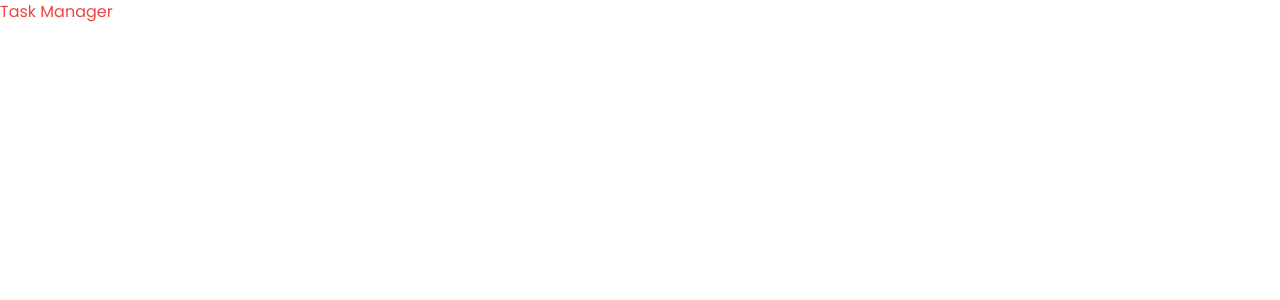
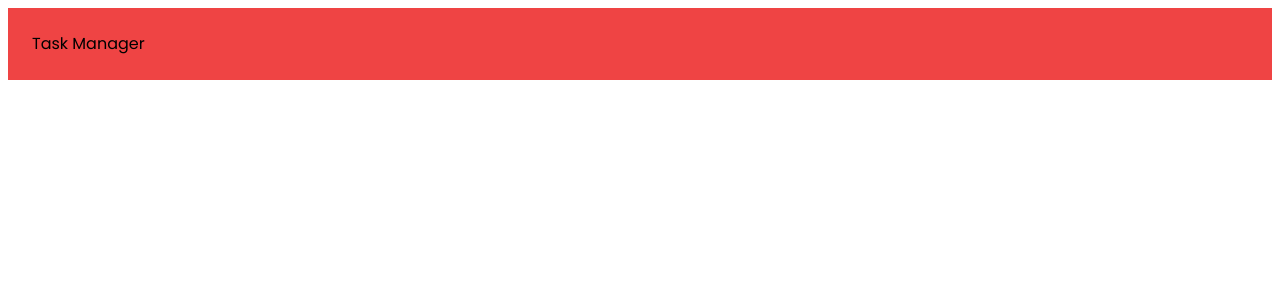
Before and after one commit to cerqMateus/react-tasks, a React (Vite) app: page / in a window 1280 px wide. Shown: the top 300 px of the page. Built offline with nearby package versions, Linux system fonts and the light colour scheme.

Commit message:
chore: add tailwind prettier plugin

```diff
--- a/package.json
+++ b/package.json
@@ -29,6 +29,7 @@
     "lint-staged": "^15.4.3",
     "postcss": "^8.4.38",
     "prettier": "^3.5.3",
+    "prettier-plugin-tailwindcss": "^0.6.5",
     "tailwindcss": "^3.4.4",
     "vite": "^5.2.0"
   }
--- a/src/App.jsx
+++ b/src/App.jsx
@@ -1,7 +1,7 @@
 function App() {
   return (
     <div>
-      <h1 className="text-red-500">Task Manager</h1>
+      <h1 className="m-2 bg-red-500 p-6">Task Manager</h1>
     </div>
   );
 }
```
Also changed, not shown: 2 other files (tests, documents, lock files or other folders).
